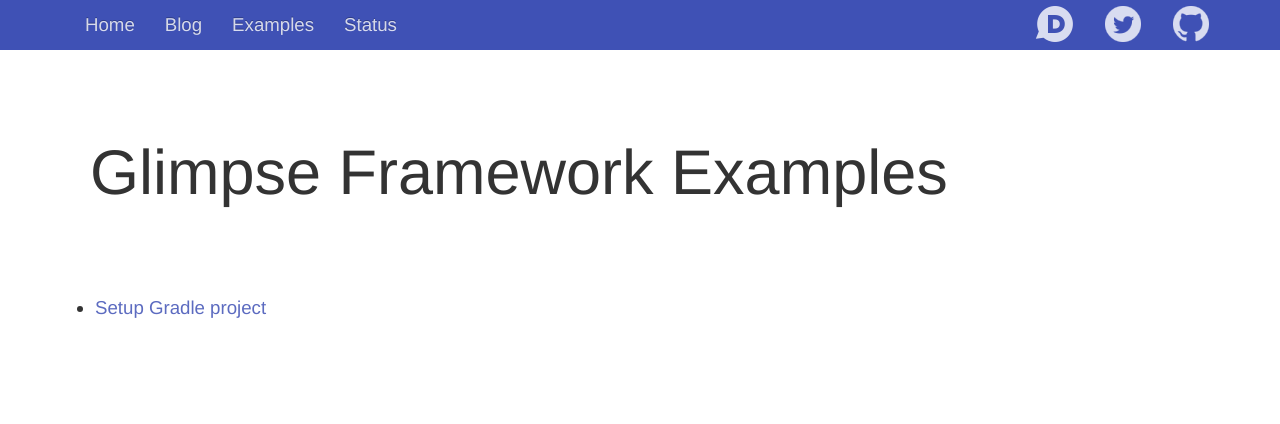
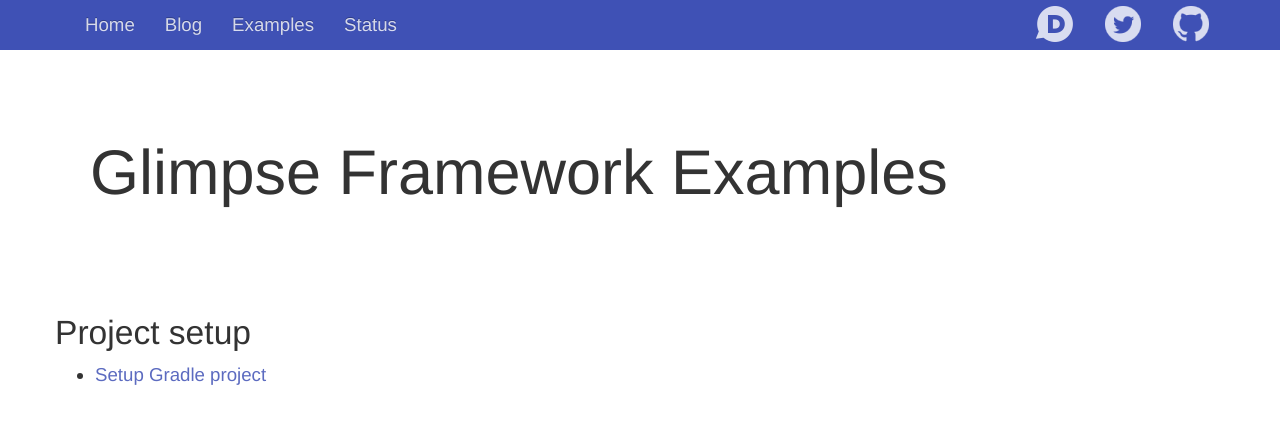
Before and after one commit to glimpse-graphics/glimpse-graphics.github.io, a Jekyll site: the page built from examples/index.html, in a window 1280 px wide. Shown: the top 424 px of the page. Built offline with Jekyll 4.4.1, drawn with Linux system fonts in a browser that asks for light colours; nearby versions of some CDN libraries; comment, search, counter and statistics services are not loaded.

Commit message:
Grouping examples

```diff
--- a/_examples/gradle/setup-project.md
+++ b/_examples/gradle/setup-project.md
@@ -2,6 +2,7 @@
 title: Setup Gradle project
 mobileTitle: Setup Gradle project
 subtitle: for desktop applications
+group: Project setup
 layout: post
 abstract: Setup Glimpse Framework in a Gradle project
 keywords: glimpse,framework,opengl,3d,gradle,setup
--- a/examples/index.html
+++ b/examples/index.html
@@ -8,10 +8,19 @@ keywords: examples,glimpse,framework,opengl,3d
 
 <div class="row">
 
-{% for example in site.examples %}
+	{% assign sorted_examples = (site.examples | sort: 'group') %}
+	{% assign group = sorted_examples[0].group %}
+	<h3>{{ sorted_examples[0].group }}</h3>
 	<ul>
+		{% for example in sorted_examples %}
+		{% if example.group != group %}
+	</ul>
+	<h3>{{ example.group }}</h3>
+	<ul>
+		{% assign group = example.group %}
+		{% endif %}
 		<li><a href="{{ example.url }}">{{ example.title }}</a></li>
+		{% endfor %}
 	</ul>
-{% endfor %}
 
 </div>
```
